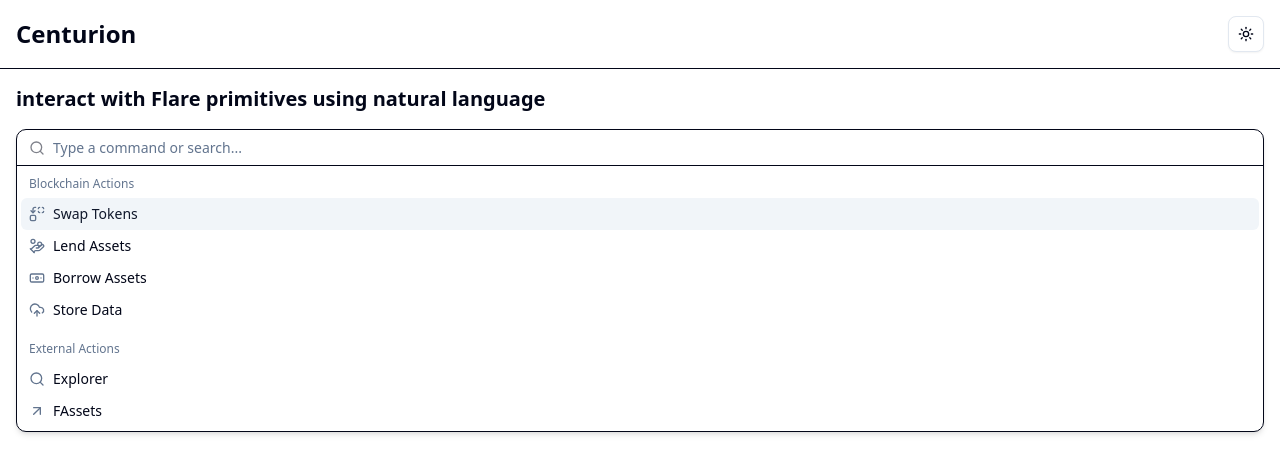
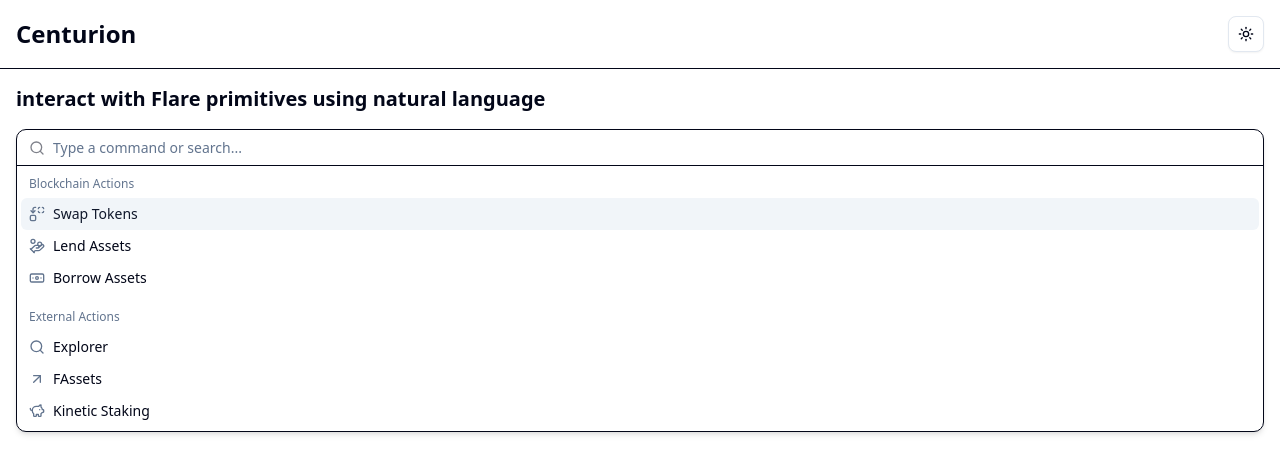
Before and after one commit to raviriley/raggy, a Next.js app in the folder centurion/: page / in a window 1280 px wide. Shown: the top 474 px of the page. Built offline with nearby package versions, Linux system fonts and the light colour scheme.

Commit message:
Add kinetic staking link to command bar

```diff
--- a/centurion/app/page.tsx
+++ b/centurion/app/page.tsx
@@ -5,6 +5,7 @@
   Banknote,
   CloudUpload,
   HandCoins,
+  PiggyBank,
   Replace,
   Search,
 } from "lucide-react";
@@ -127,10 +128,10 @@
                 <Banknote />
                 <span>Borrow Assets</span>
               </CommandItem>
-              <CommandItem onSelect={() => handleCommandSelect("store")}>
+              {/* <CommandItem onSelect={() => handleCommandSelect("store")}>
                 <CloudUpload />
                 <span>Store Data</span>
-              </CommandItem>
+              </CommandItem> */}
             </CommandGroup>
             <CommandSeparator />
             <CommandGroup heading="External Actions">
@@ -152,6 +153,15 @@
                 <ArrowUpRight />
                 <span>FAssets</span>
               </CommandItem>
+              <CommandItem
+                onSelect={() => {
+                  router.push("https://app.kinetic.market/stake");
+                  handleCommandSelect("stake");
+                }}
+              >
+                <PiggyBank />
+                <span>Kinetic Staking</span>
+              </CommandItem>
             </CommandGroup>
           </CommandList>
         </Command>
```
